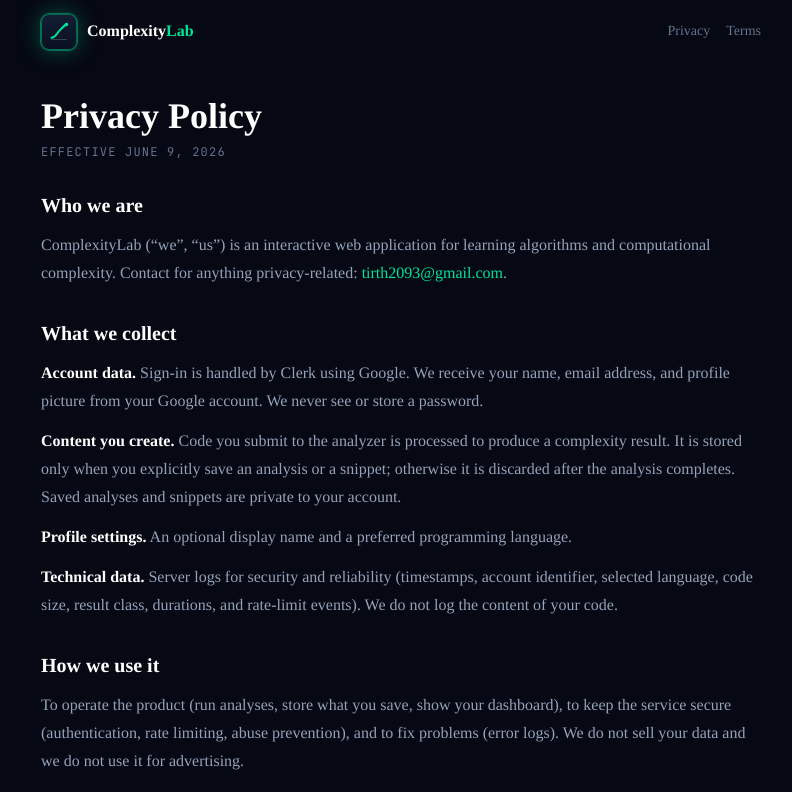
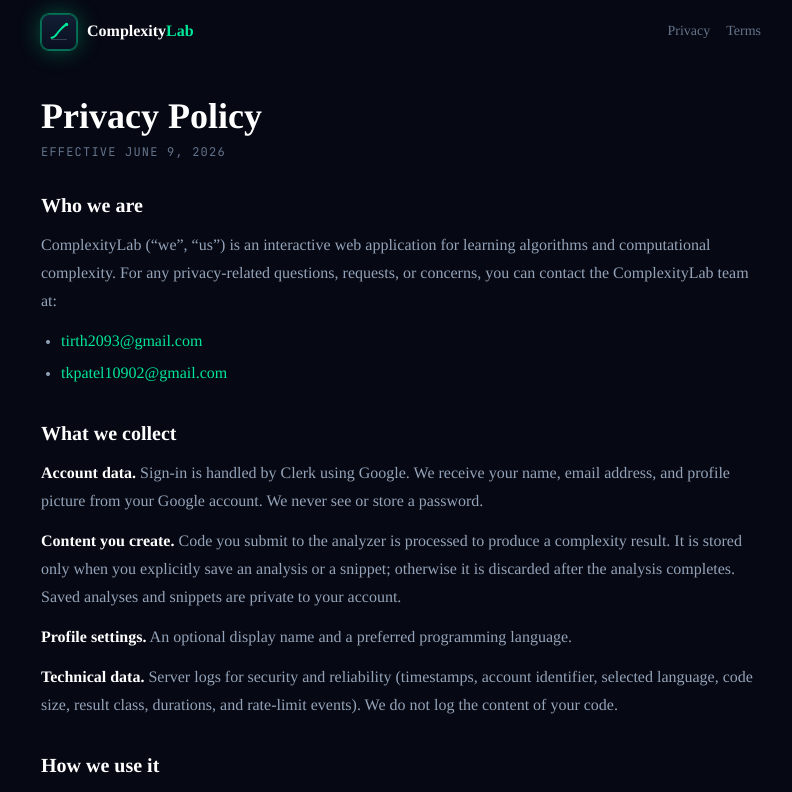
Before and after one commit to tirth6851/ComplexityLab, a Next.js app in the folder frontend/: page /privacy in a window 1280 px wide. Shown: the top 792 px of the page, without its empty margins (239-1031 px from the left). Built offline with nearby package versions, Linux system fonts and the light colour scheme; no server answers.

Commit message:
Update privacy policy contact emails

```diff
--- a/frontend/app/privacy/page.tsx
+++ b/frontend/app/privacy/page.tsx
@@ -7,6 +7,7 @@ export const metadata: Metadata = {
 };
 
 const CONTACT_EMAIL = "tirth2093@gmail.com";
+const TEAM_CONTACT_EMAIL = "tkpatel10902@gmail.com";
 
 export default function PrivacyPage() {
   return (
@@ -15,11 +16,22 @@ export default function PrivacyPage() {
         <p>
           ComplexityLab (&ldquo;we&rdquo;, &ldquo;us&rdquo;) is an interactive
           web application for learning algorithms and computational
-          complexity. Contact for anything privacy-related:{" "}
-          <a className="text-primary hover:underline" href={`mailto:${CONTACT_EMAIL}`}>
-            {CONTACT_EMAIL}
-          </a>
-          .
+          complexity. For any privacy-related questions, requests, or
+          concerns, you can contact the ComplexityLab team at:
+        </p>
+        <ul className="list-disc space-y-1 pl-5">
+          <li>
+            <a className="text-primary hover:underline" href={`mailto:${CONTACT_EMAIL}`}>
+              {CONTACT_EMAIL}
+            </a>
+          </li>
+          <li>
+            <a className="text-primary hover:underline" href={`mailto:${TEAM_CONTACT_EMAIL}`}>
+              {TEAM_CONTACT_EMAIL}
+            </a>
+          </li>
+        </ul>
+        <p>
         </p>
       </LegalSection>
 
```
